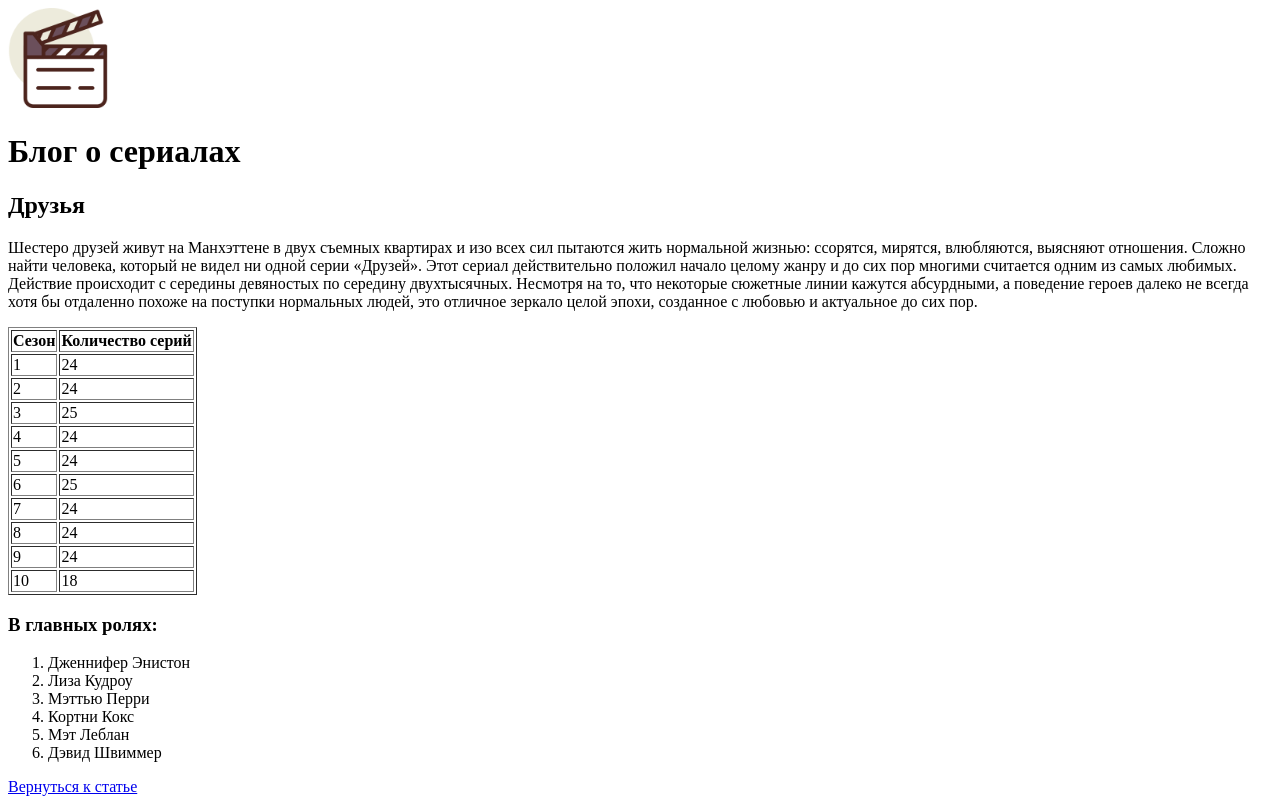
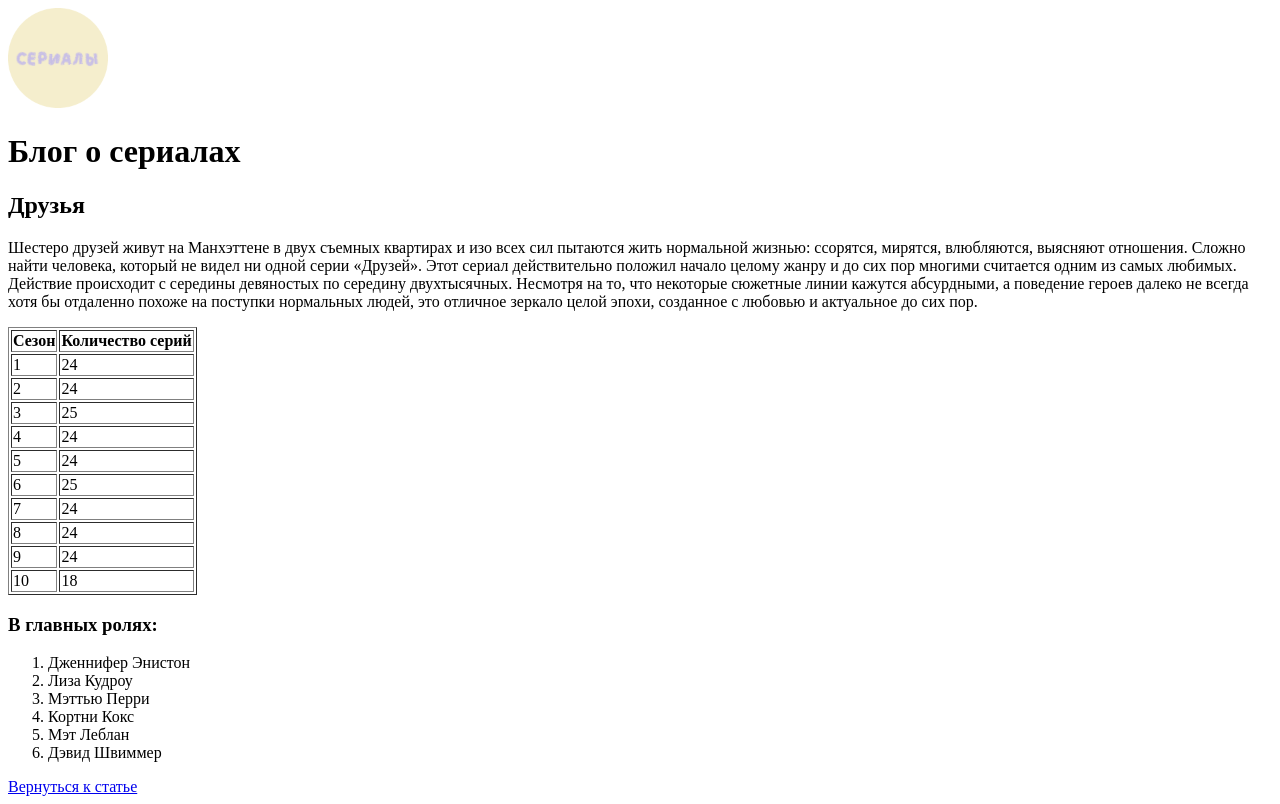
Before and after one commit to eyriny/4p22-frontend-ekaterina-kadykova, a plain HTML site: page homework_2/article_1.html in a window 1280 px wide. Drawn offline with Linux system fonts and the light colour scheme.

Commit message:
add homework_2

```diff
--- a/homework_2/article_1.html
+++ b/homework_2/article_1.html
@@ -9,7 +9,7 @@
 </head>
 <body>
     <header>
-        <img src="icon.png" width="100" height="100" alt="Логотип">
+        <img src="logo.png" width="100" height="100" alt="Логотип">
         <h1>
             Блог о сериалах
         </h1>
```
Also changed, not shown: homework_2/icon.png (deleted).
